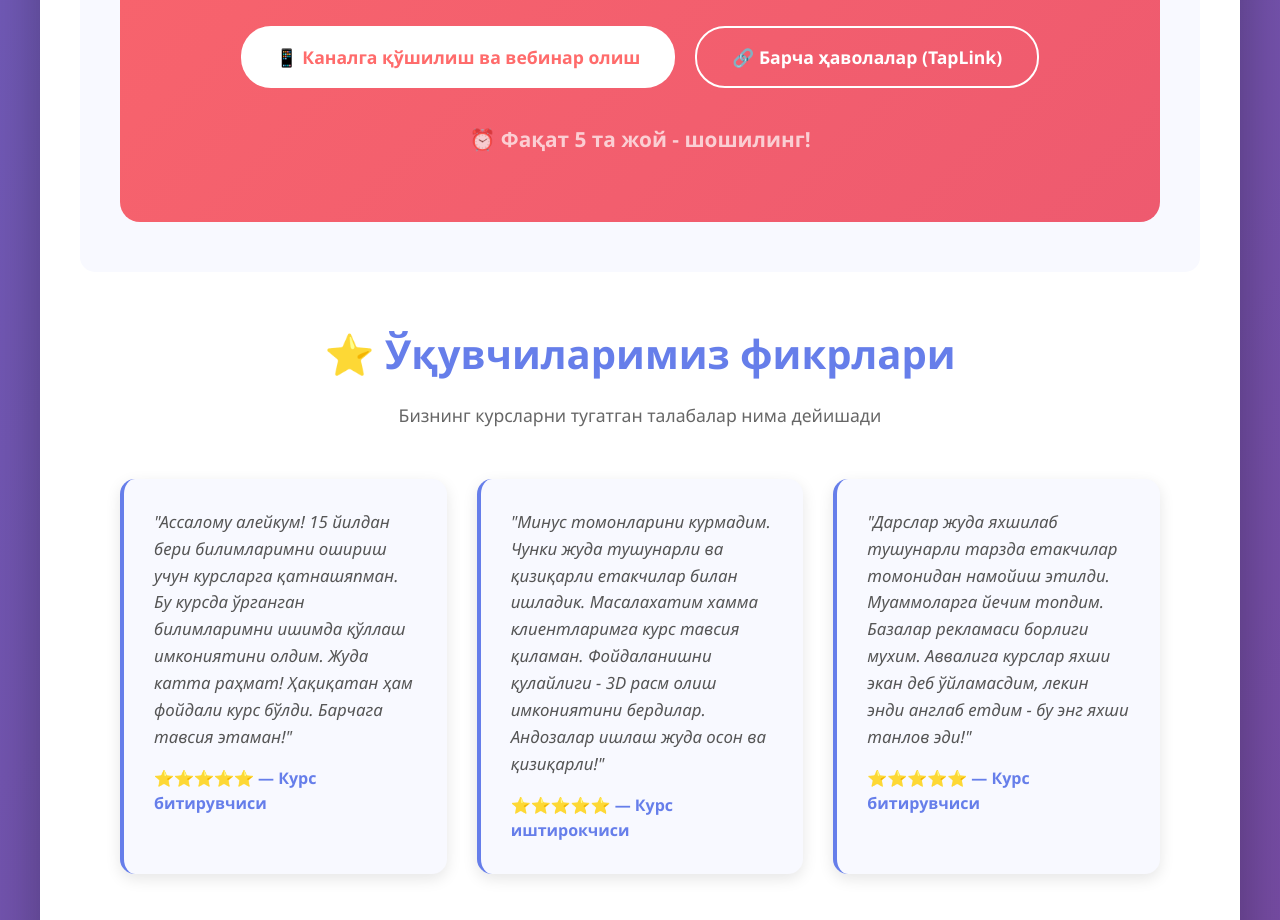
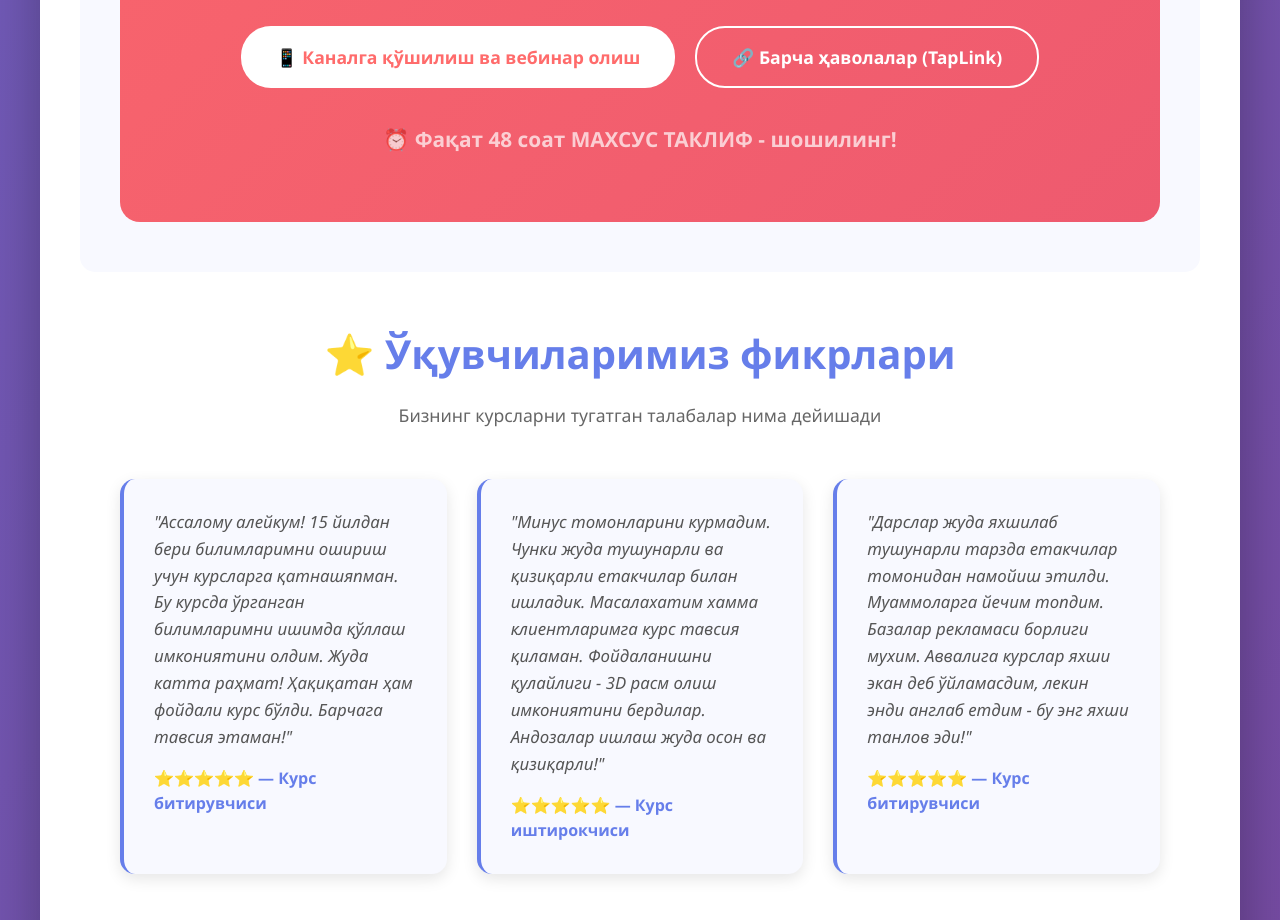
Before and after one commit to zizhome21-commits/-kurs, a plain HTML site: page index.html in a window 1280 px wide. Shown: the part 5480-6400 px from the top of the page. Drawn offline with Linux system fonts and the light colour scheme.

Commit message:
Update index.html
Signed-off-by: zizhome21-commits <zizhome21@gmail.com>

```diff
--- a/index.html
+++ b/index.html
@@ -586,7 +586,7 @@
                     </div>
 
                     <p style="margin-top: 35px; font-size: 1.3em; font-weight: bold; animation: pulse 2s infinite;">
-                        ⏰ Фақат 5 та жой - шошилинг!
+                        ⏰ Фақат 48 соат  МАХСУС ТАКЛИФ - шошилинг!
                     </p>
                 </div>
 
@@ -631,4 +631,5 @@
         </div>
     </div>
 </body>
+
 </html>
```
